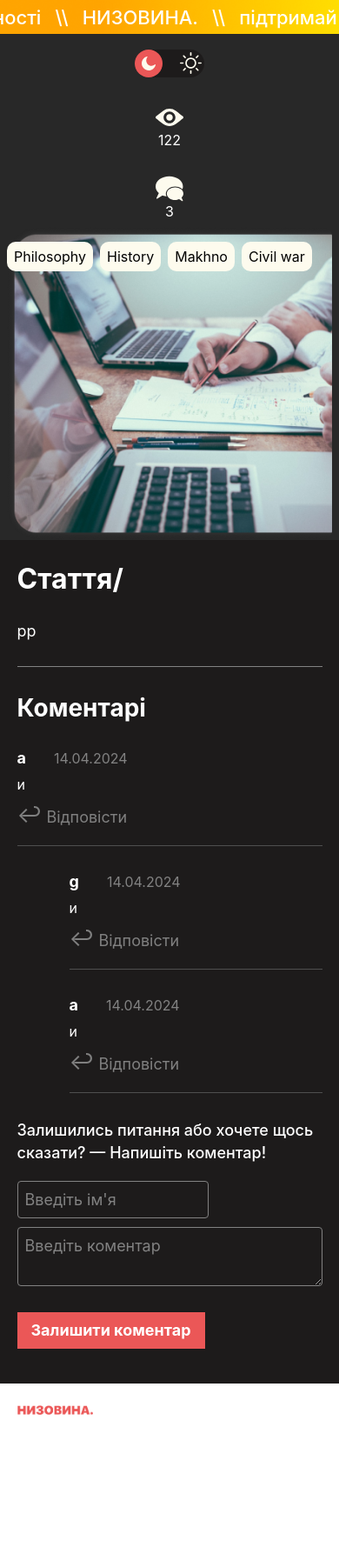
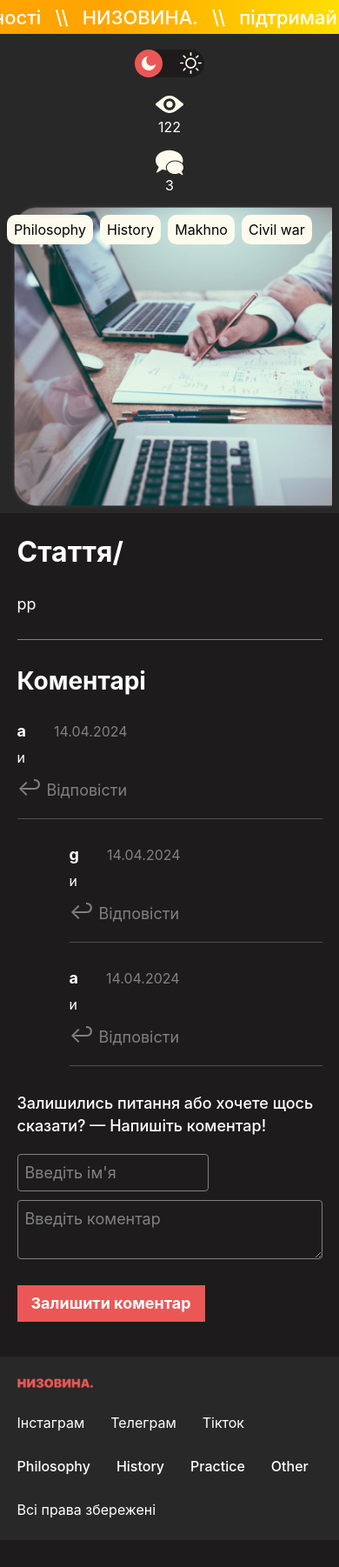
Before and after one commit to hromadianka/nyzovyna, a Django app: page /article/ff66e47d-5c2e-458c-a7b6-1a1d10c8d51c/ in a window 390 px wide. Shown: the part 89-1891 px from the top of the page at 87% size. After the commit the page ends 1860 px from the top, so only its background shows below. Run offline with Django 4.2, Linux system fonts and the light colour scheme; data comes from the database, SQL or seed files in the repository; data that the repository does not hold is empty; parts of the project's set-up code (start-up, migrations or seed data) failed here and were passed over; some libraries are stand-ins or nearby versions; some web fonts are replaced.

Commit message:
update styles

```diff
--- a/static/style.css
+++ b/static/style.css
@@ -266,7 +266,7 @@ header .container {
 
  /* Футер */
 
- header {
+ footer {
     background-color: #282828;
 }
 
@@ -637,11 +637,11 @@ footer a {
         }
 
         .article-features {
-            margin-bottom: 8px;
+            margin-bottom: 7px;
+            gap: 15px;
         }
 
         .theme-switcher {
-            gap: 13px;
             margin-top: 18px;
         }
 
```
